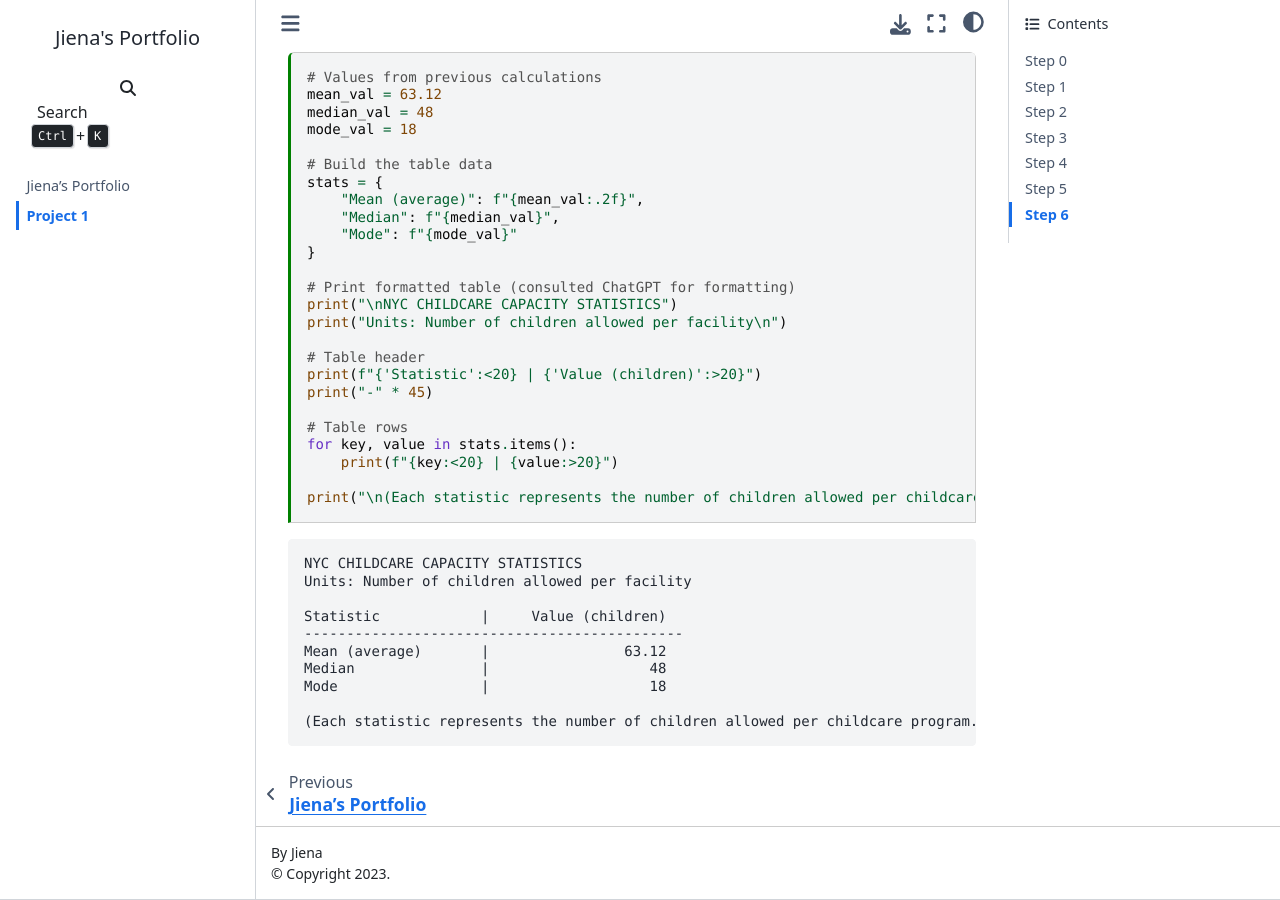
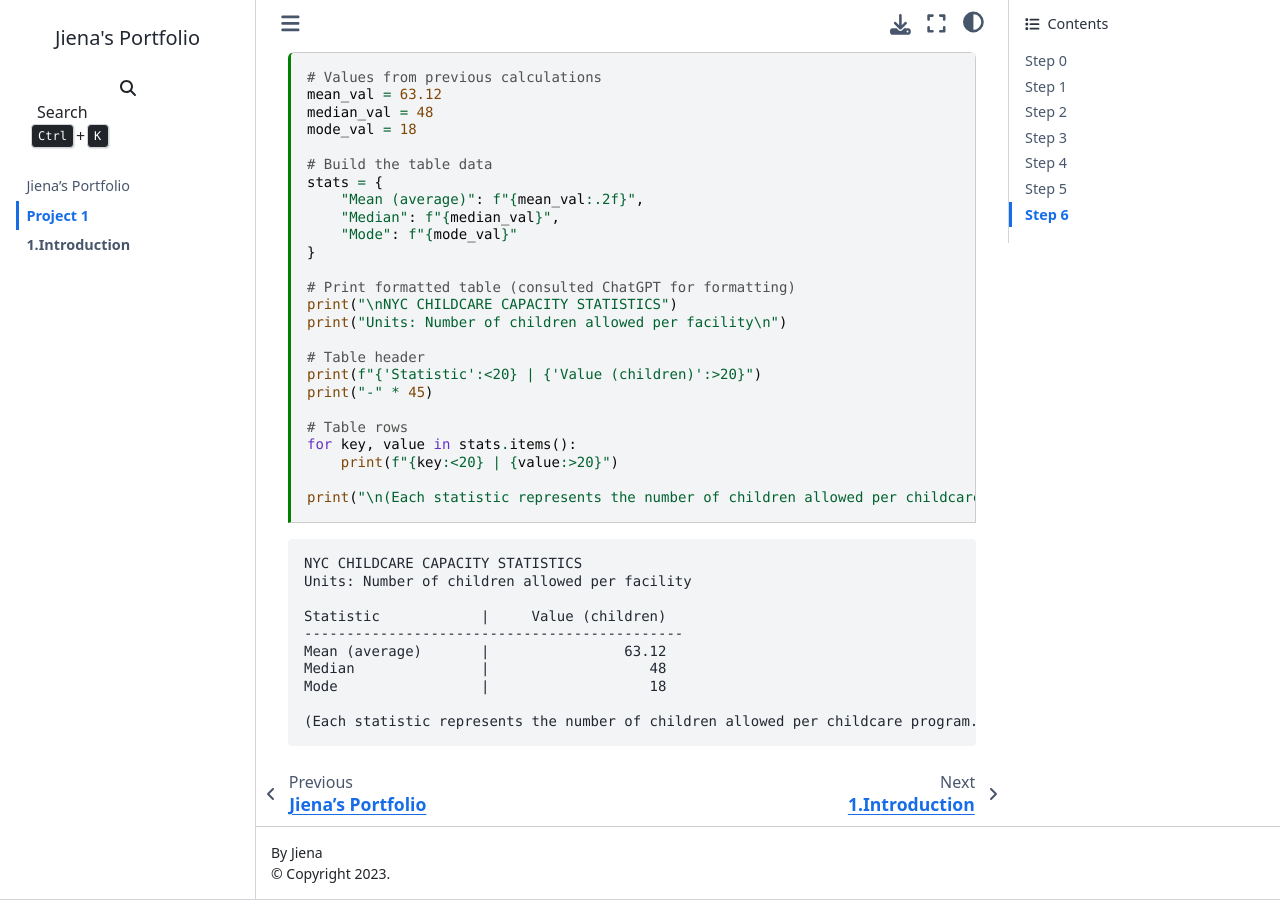
Before and after one commit to jz3876/jz3876.github.io, a Jupyter Book: the page built from project_1.ipynb, in a window 1280 px wide and 900 px high, scrolled down 2834 px. Built offline with Jupyter Book 1.0.4 settings and Sphinx 7.4.7 and the Sphinx Book theme 1.1.4, drawn with Linux system fonts in a browser that asks for light colours; comment, search, counter and statistics services are not loaded; some of the changed lines change nothing that is shown.

Commit message:
toc updated

```diff
--- a/_toc.yml
+++ b/_toc.yml
@@ -2,3 +2,4 @@ format: jb-book
 root: index
 chapters:
   - file: project_1
+  - file: project_2
```
